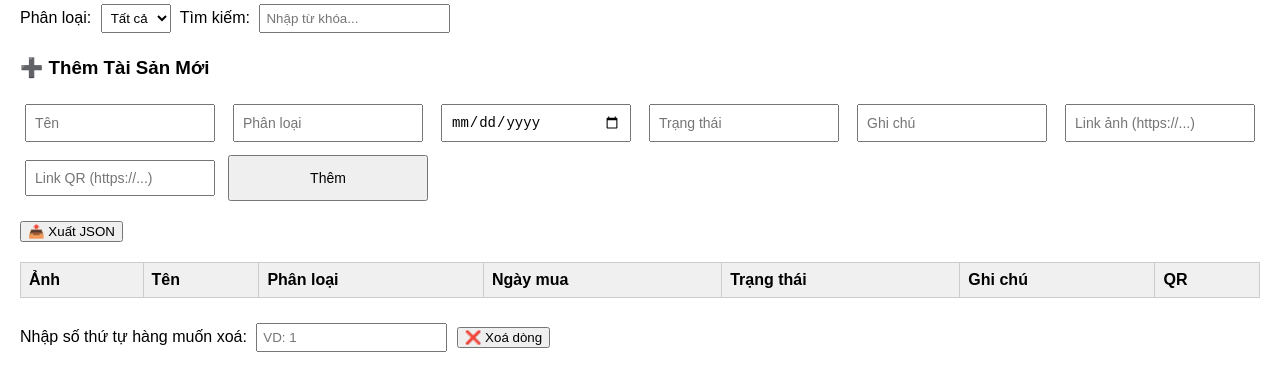
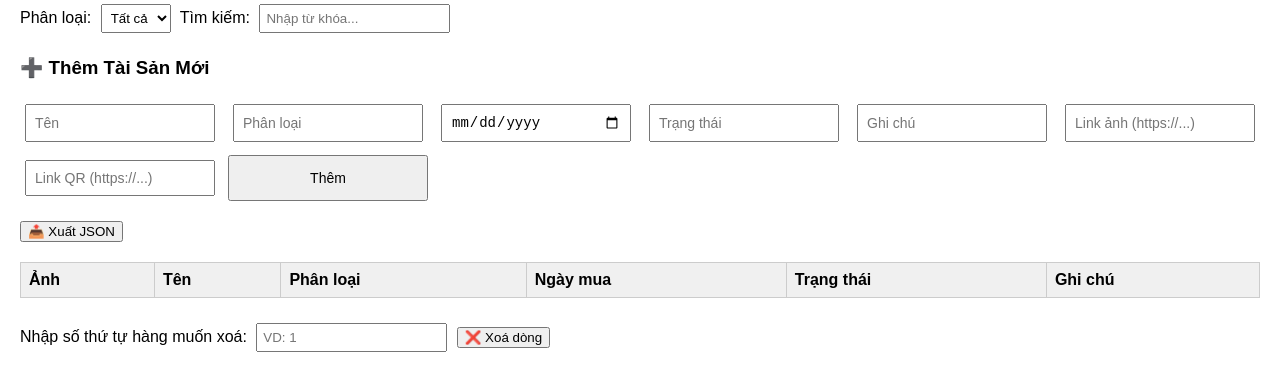
Before and after one commit to Aurora-20-10/Inventory, a plain HTML site: page index.html in a window 1280 px wide. Shown: the part 69-460 px from the top of the page. Drawn offline with Linux system fonts and the light colour scheme.

Commit message:
Update index.html

```diff
--- a/index.html
+++ b/index.html
@@ -47,7 +47,6 @@
         <th>Ngày mua</th>
         <th>Trạng thái</th>
         <th>Ghi chú</th>
-        <th>QR</th>
       </tr>
     </thead>
     <tbody></tbody>
```
